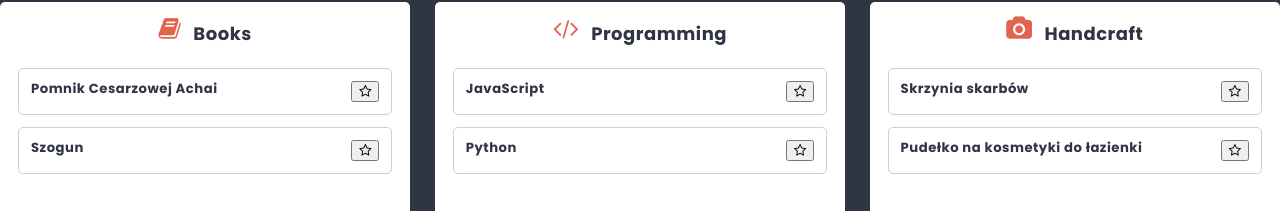
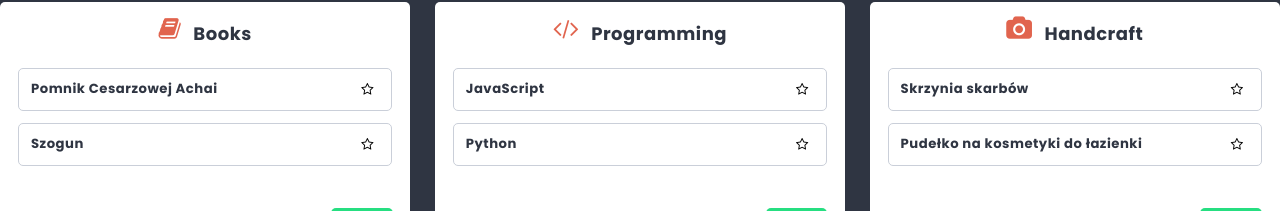
Before and after one commit to msedkiewicz/kodilla-module-15-to-do-app, a React (Create React App) app: page /list/1 in a window 1280 px wide. Shown: the part 409-620 px from the top of the page. Built offline with nearby package versions, Linux system fonts and the light colour scheme.

Commit message:
Add favourite button styling

```diff
--- a/src/components/Card/Card.module.scss
+++ b/src/components/Card/Card.module.scss
@@ -11,3 +11,15 @@
     justify-content: space-between;
     font-weight: bold;
 }
+
+.button {
+    border:none;
+    background-color: #fff;
+    &:hover {
+        cursor: pointer;
+    }
+}
+
+.isActive {
+    color: $color-navy-blue;
+}
--- a/src/styles/settings.scss
+++ b/src/styles/settings.scss
@@ -2,6 +2,7 @@ $color-light: #fff;
 $color-dark: #2f3542;
 $color-success: #26de81;
 $color-warning: #e1644e;
+$color-navy-blue: #000080;
 
 $font-text: 'Poppins', sans-serif;
 
```
